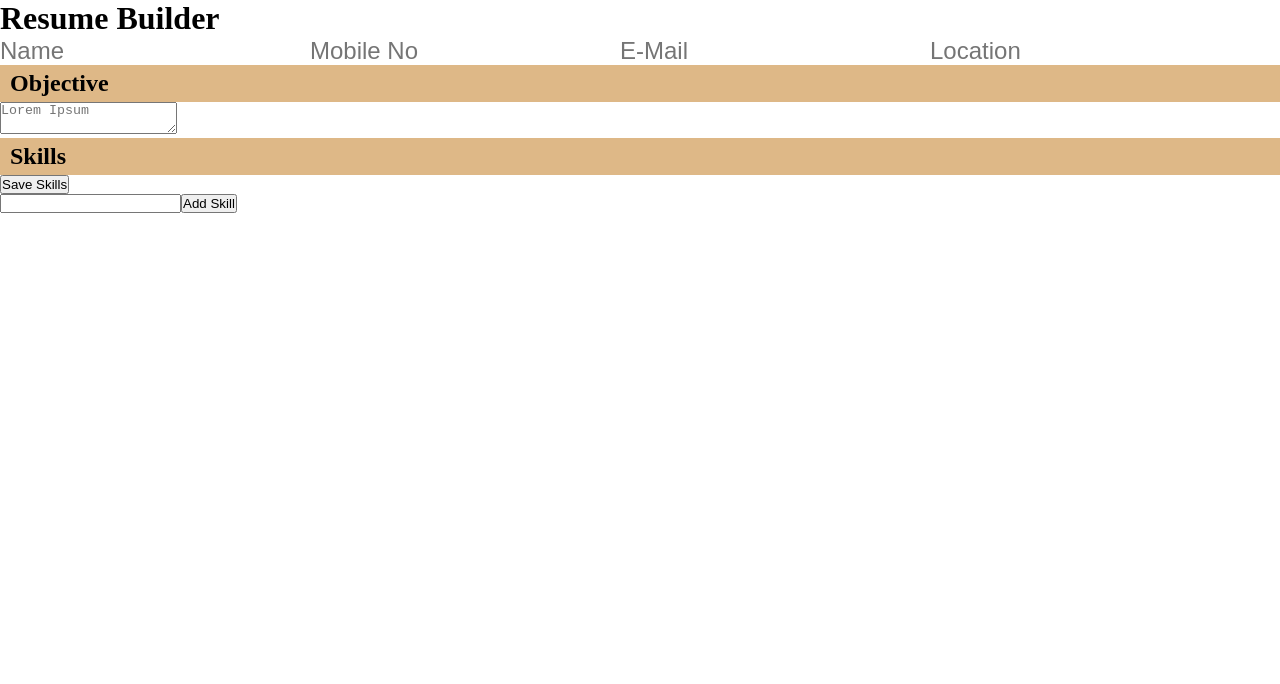
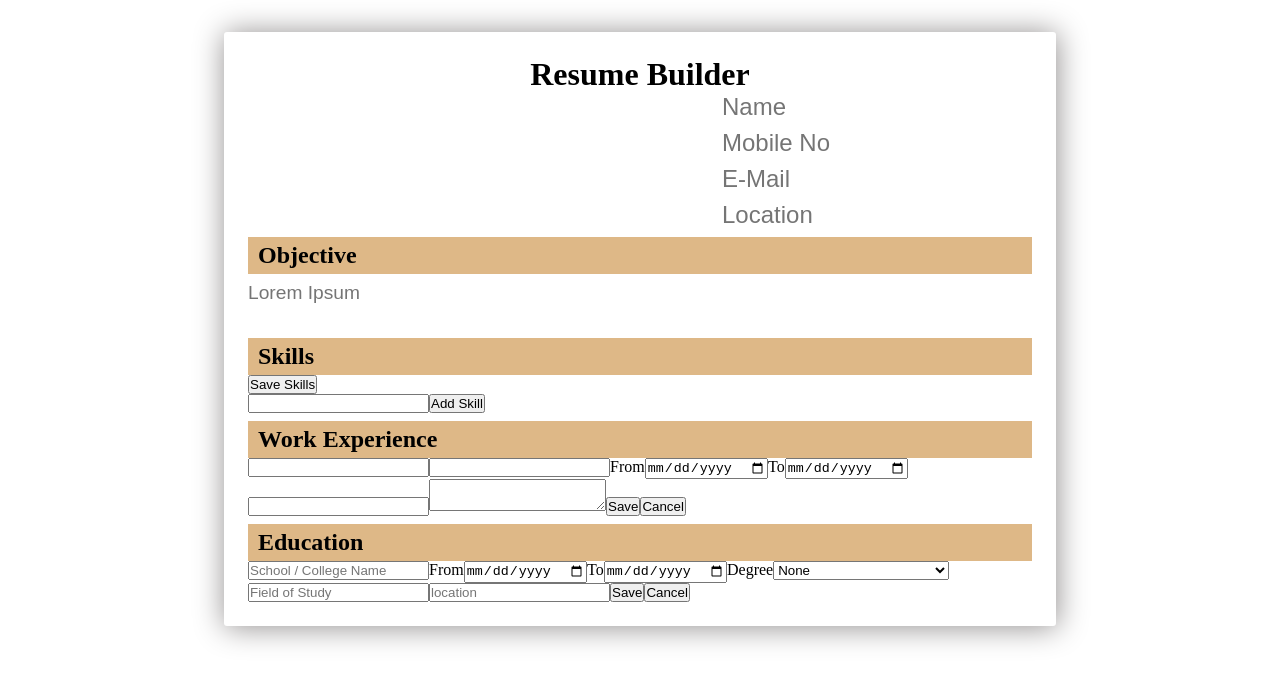
Before and after one commit to karthicbz/Project_CV, a React (Vite) app: page / in a window 1280 px wide. Shown: the top 684 px of the page. Built offline with nearby package versions, Linux system fonts and the light colour scheme.

Commit message:
begin adding style

```diff
--- a/src/App.css
+++ b/src/App.css
@@ -2,6 +2,38 @@
   padding: 0;
   margin: 0;
   box-sizing: border-box;
+}
+
+body{
+  height: 100%;
+  width: 100%;
+}
+
+#root{
+  width: 100%;
+  height: 100%;
+  margin-top: 2rem;
+}
+
+.App{
+  width: 65vw;
+  height: 100%;
+  margin: 0 auto;
+  padding: 1.5rem;
+  /* border: 1px solid black; */
+  box-shadow: 1px 1px 30px 0.5px #928f8f;
+  border-radius: 3px;
+}
+
+.app-heading{
+  text-align: center;
+}
+
+.general-infos{
+  display: flex;
+  flex-direction: column;
+  align-items: end;
+  gap: 8px;
 }
 
 .general-input{
@@ -9,7 +41,26 @@
   border: none;
 }
 
+.objective--textarea{
+  width: 100%;
+  height: max-content;
+  font-size: 1.2rem;
+  resize: none;
+  font-family: sans-serif;
+  border: none;
+  margin-top: 8px;
+}
+
 .headings{
   background-color: burlywood;
   padding: 5px 0px 5px 10px;
+  margin-top: 8px;
 }
+
+.skill--para{
+  display: none;
+}
+
+.hide-skills-editor{
+  display: none;
+}
--- a/src/App.jsx
+++ b/src/App.jsx
@@ -3,17 +3,23 @@ import './App.css'
 import GeneralInfos from './components/GeneralInfo'
 import Objective from './components/Objective'
 import Skills from './components/Skills'
+import WorkExperience from './components/WorkExperience'
+import EducationDetails from './components/Education'
 
 function App() {
 
   return (
     <div className="App">
-      <h1>Resume Builder</h1>
+      <h1 className='app-heading'>Resume Builder</h1>
       <GeneralInfos />
       <h2 className='headings'>Objective</h2>
       <Objective />
       <h2 className='headings'>Skills</h2>
       <Skills />
+      <h2 className='headings'>Work Experience</h2>
+      <WorkExperience />
+      <h2 className='headings'>Education</h2>
+      <EducationDetails />
     </div>
   )
 }
--- a/src/components/Education.jsx
+++ b/src/components/Education.jsx
@@ -95,7 +95,7 @@ export default function EducationDetails(){
     }
 
     return(
-        <>
+        <div className="Education">
         <>
             {eduDetails.map(details=><EducationDetailsContent
             schoolName={details.schoolName}
@@ -108,6 +108,6 @@ export default function EducationDetails(){
         <EducationDetailsInput
         onInputChange={handleChange}
         onSave={addItems}/>
-        </>
+        </div>
     )
 }
--- a/src/components/WorkExperience.jsx
+++ b/src/components/WorkExperience.jsx
@@ -76,7 +76,7 @@ export default function WorkExperience() {
   }
 
   return (
-    <div className="App">
+    <div className="Experience">
       <>
         {jobDetails.map((details) => (
           <JobDetailsContent
```
